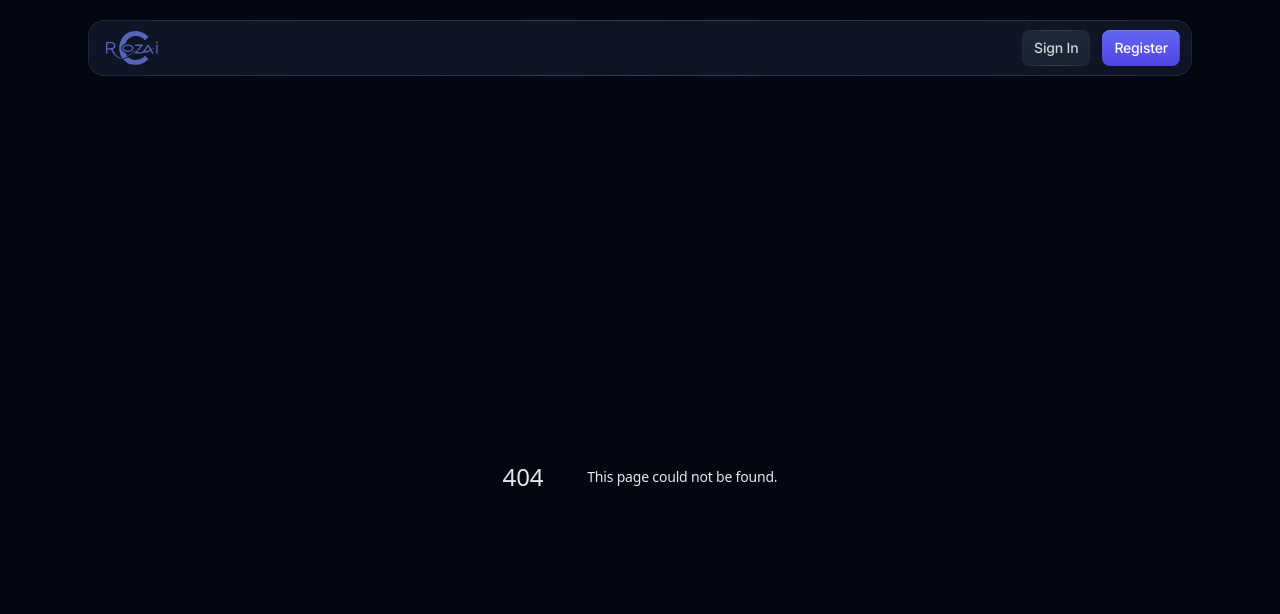
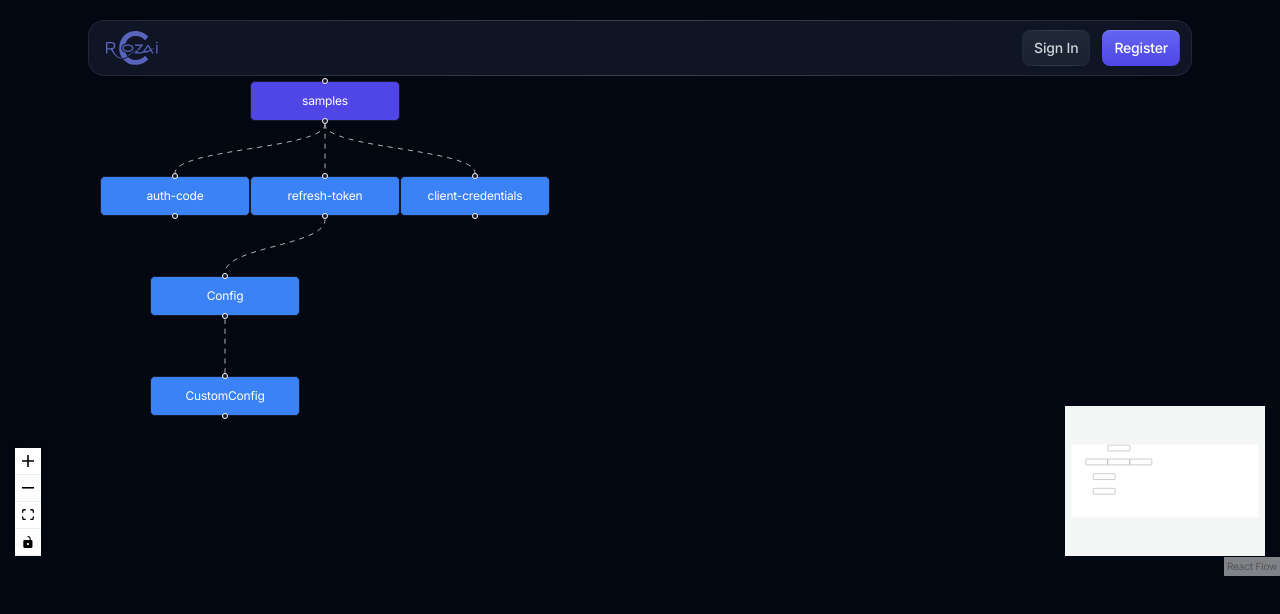
Before and after one commit to fromzerohq/crozai-ui, a Next.js app: page /archi in a window 1280 px wide. Before the commit this address had no page. Shown: the top 614 px of the page. Built offline with nearby package versions, Linux system fonts and the light colour scheme.

Commit message:
Capability: add architecture

```diff
--- /dev/null
+++ b/app/(main)/archi/page.tsx
@@ -0,0 +1,43 @@
+"use client";
+
+import React from 'react';
+import ReactFlow, { MiniMap, Controls, useNodesState, useEdgesState } from 'react-flow-renderer';
+
+const initialElements = [
+  { id: '1', data: { label: 'samples' }, position: { x: 250, y: 5 }, style: { backgroundColor: '#4f46e5', color: 'white', borderRadius: '5px' } },
+  { id: '2', data: { label: 'auth-code' }, position: { x: 100, y: 100 }, style: { backgroundColor: '#3b82f6', color: 'white', borderRadius: '5px' } },
+  { id: '3', data: { label: 'refresh-token' }, position: { x: 250, y: 100 }, style: { backgroundColor: '#3b82f6', color: 'white', borderRadius: '5px' } },
+  { id: '4', data: { label: 'Config' }, position: { x: 150, y: 200 }, style: { backgroundColor: '#3b82f6', color: 'white', borderRadius: '5px' } },
+  { id: '5', data: { label: 'CustomConfig' }, position: { x: 150, y: 300 }, style: { backgroundColor: '#3b82f6', color: 'white', borderRadius: '5px' } },
+  { id: '6', data: { label: 'client-credentials' }, position: { x: 400, y: 100 }, style: { backgroundColor: '#3b82f6', color: 'white', borderRadius: '5px' } },
+  { id: 'e1-2', source: '1', target: '2', animated: true },
+  { id: 'e1-3', source: '1', target: '3', animated: true },
+  { id: 'e3-4', source: '3', target: '4', animated: true },
+  { id: 'e4-5', source: '4', target: '5', animated: true },
+  { id: 'e1-6', source: '1', target: '6', animated: true },
+];
+
+const TreeDiagram = () => {
+  const [nodes, setNodes] = useNodesState(initialElements.filter(e => !e.source));
+  const [edges, setEdges] = useEdgesState(initialElements.filter(e => e.source));
+
+  const onNodeClick = (event, node) => {
+    alert(`You clicked on ${node.data.label}`);
+    // Implement more complex logic for selection here
+  };
+
+  return (
+    <div style={{ height: '500px' }}>
+      <ReactFlow
+        nodes={nodes}
+        edges={edges}
+        onNodeClick={onNodeClick} // Add the click handler
+      >
+        <MiniMap />
+        <Controls />
+      </ReactFlow>
+    </div>
+  );
+};
+
+export default TreeDiagram;
--- a/package.json
+++ b/package.json
@@ -22,6 +22,7 @@
     "node": "^22.9.0",
     "react": "^18.3.1",
     "react-dom": "^18.3.1",
+    "react-flow-renderer": "^10.3.17",
     "react-icons": "^5.3.0",
     "typescript": "^5.3.3",
     "typewriter-effect": "^2.21.0"
```
Also changed, not shown: 1 other file (tests, documents, lock files or other folders).
